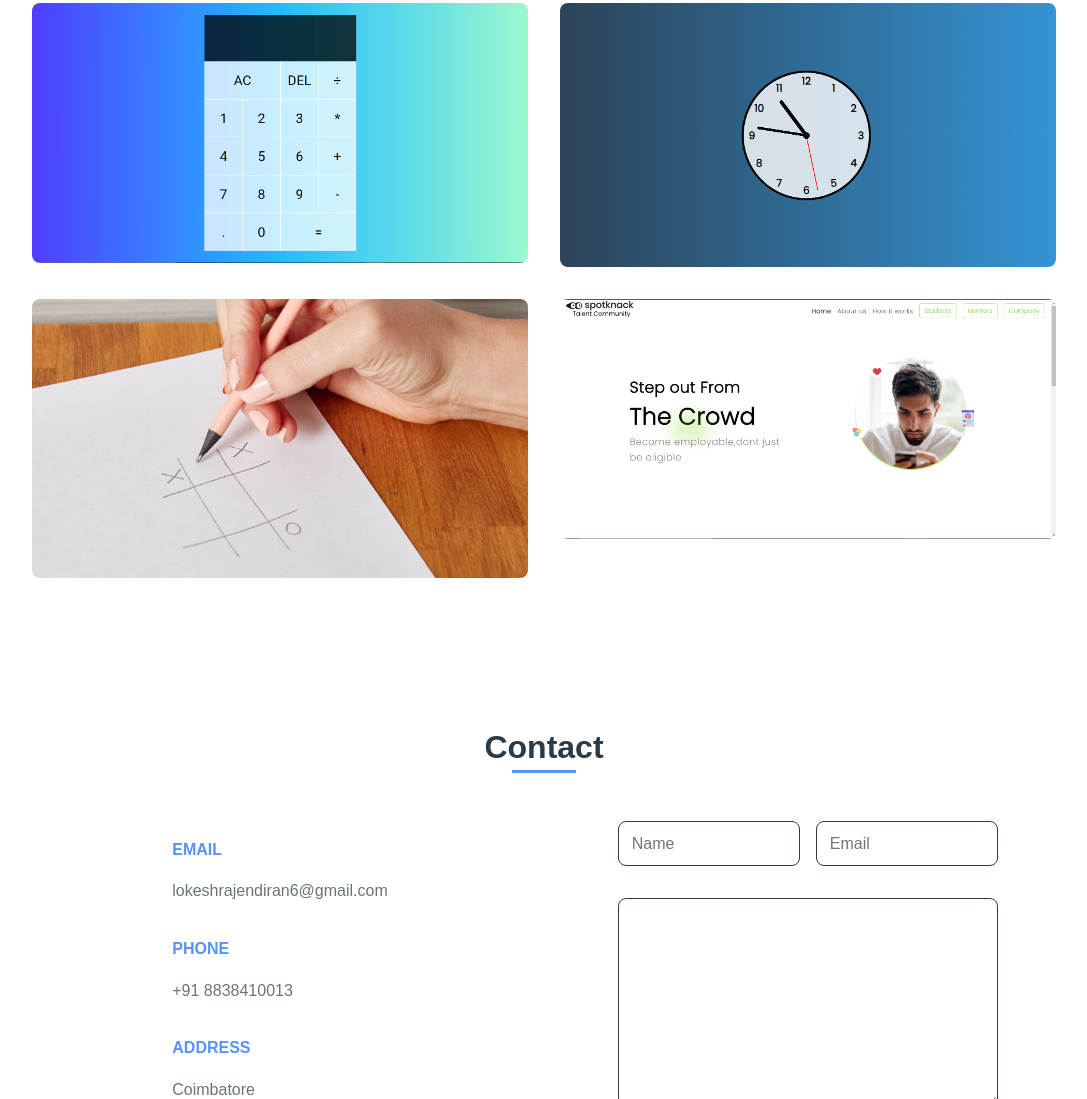
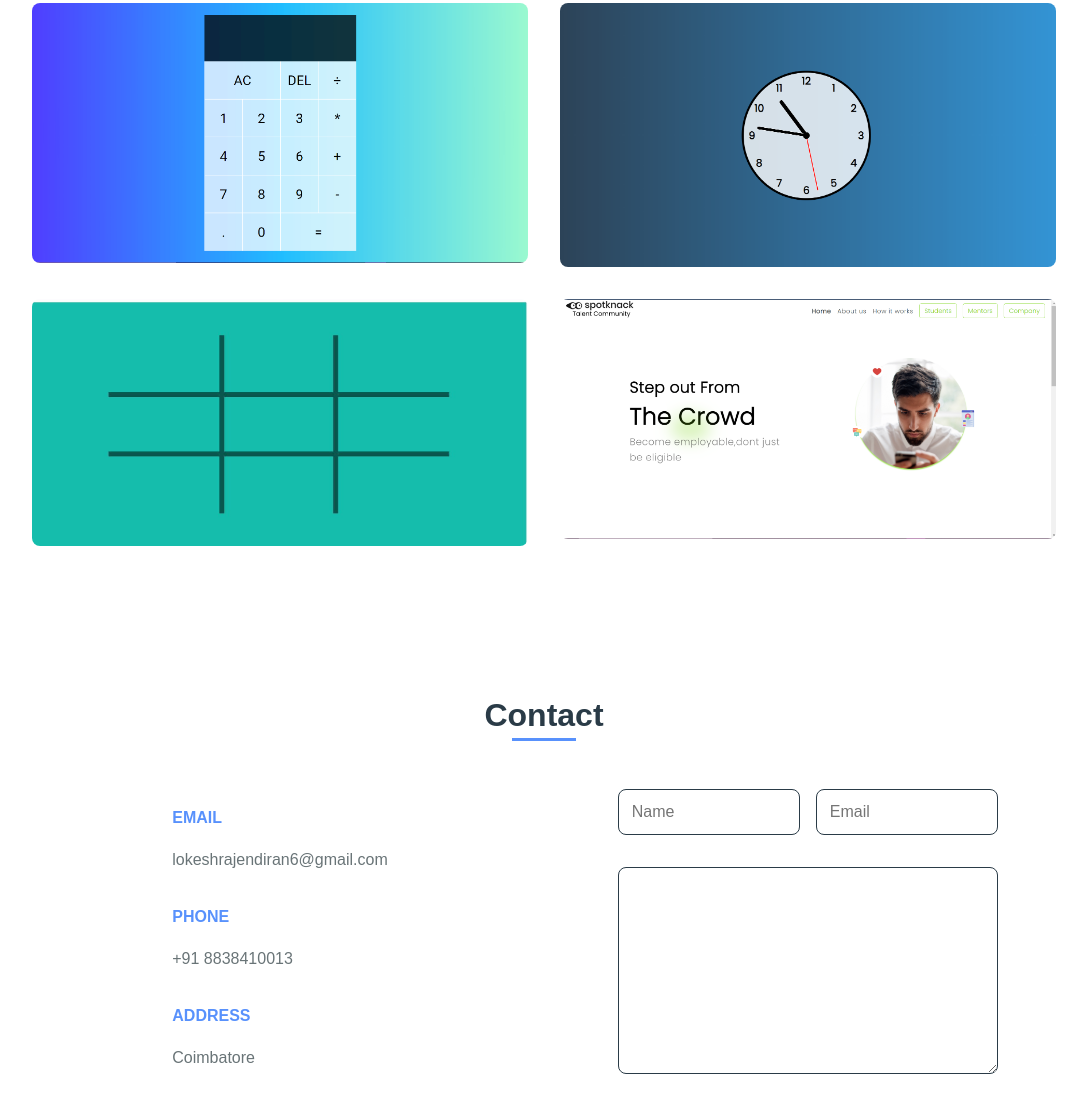
Before and after one commit to lokeshdev3/Portfolio, a plain HTML site: page index.html in a window 1280 px wide. Shown: the part 2299-3398 px from the top of the page, without its empty margins (96-1183 px from the left). Drawn offline with nearby package versions, Linux system fonts and the light colour scheme.

Commit message:
updated projects

```diff
--- a/index.html
+++ b/index.html
@@ -140,7 +140,7 @@
             </div>
           </div>
           <div class="project__img">
-            <img src="assets/img/tictactoe.jpg" alt="" />
+            <img src="assets/img/tictacto.jpeg" alt="" />
 
             <div class="project__link">
               <a
```
Also changed, not shown: assets/img/tictacto.jpeg (added), assets/img/tictactoe.jpg (deleted).
